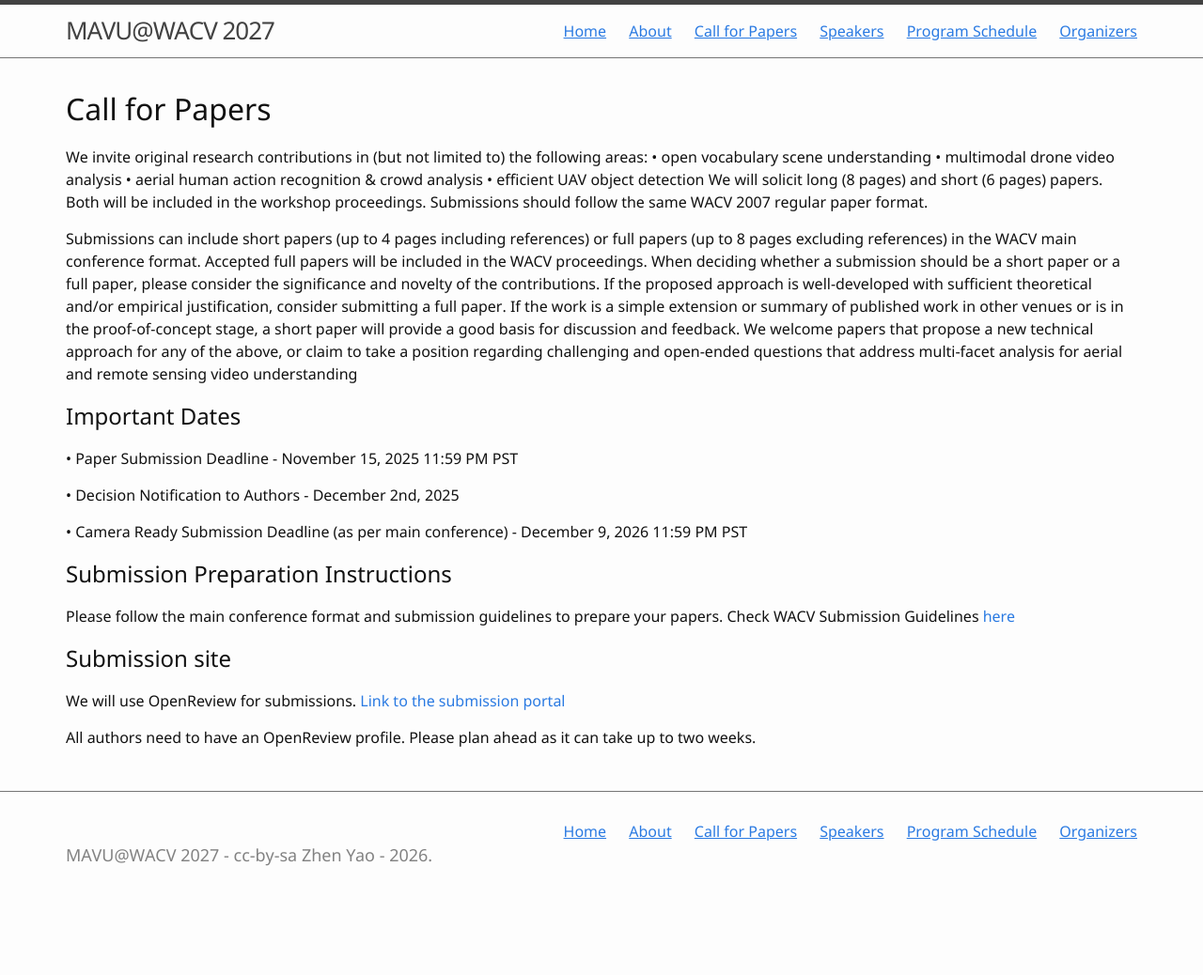
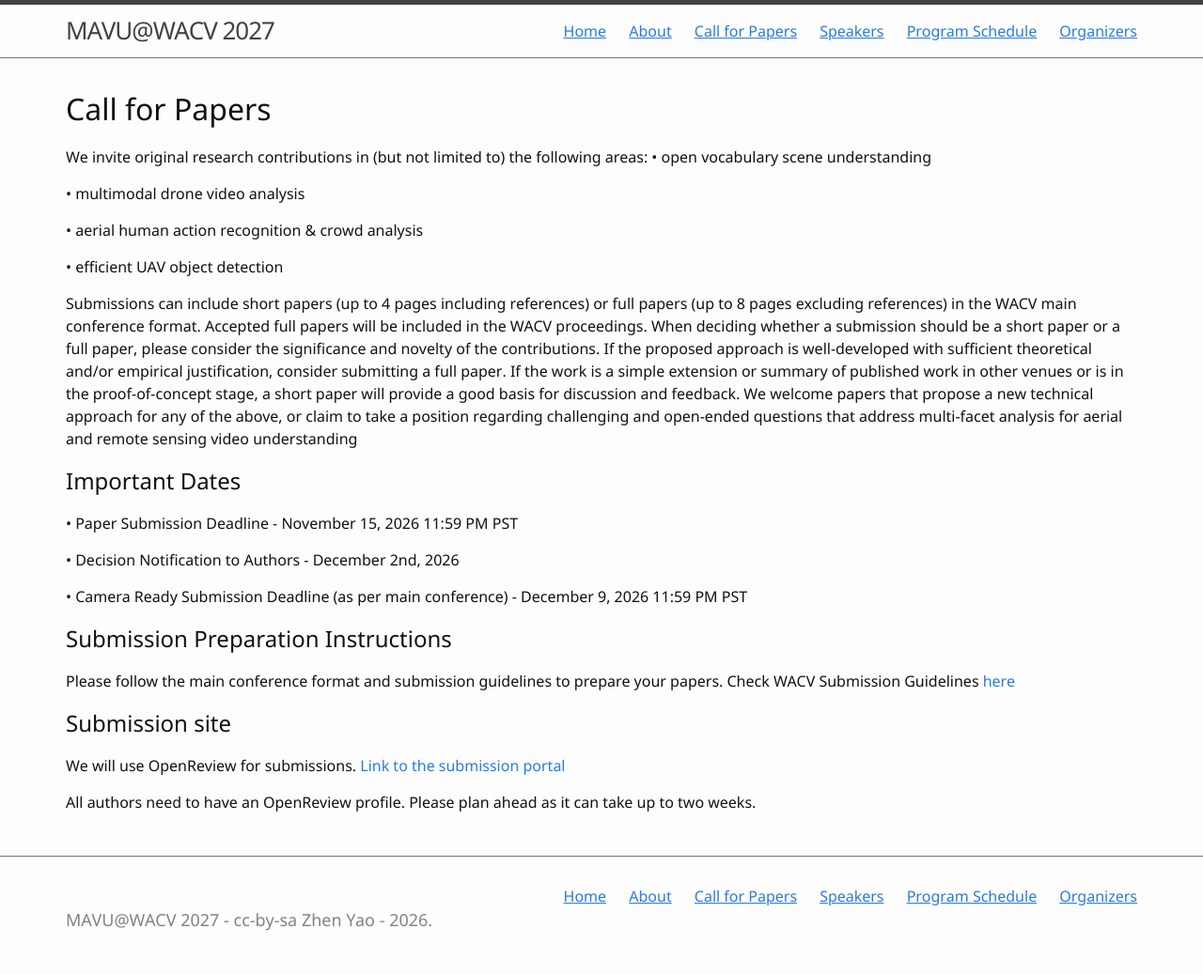
Before and after one commit to zyaocoder/MAVU-workshop-2027, a Jekyll site: the page built from 1-intro.md, in a window 1280 px wide. Shown: the whole page at 94% size. Built offline with Jekyll 4.4.1, drawn with Linux system fonts in a browser that asks for light colours; before the commit the page ends 969 px from its top, so only the background shows below that.

Commit message:
Update 1-intro.md

```diff
--- a/1-intro.md
+++ b/1-intro.md
@@ -7,20 +7,20 @@ nav: true
 
 We invite original research contributions in (but not limited to) the following areas:
 • open vocabulary scene understanding
+
 • multimodal drone video analysis
+
 • aerial human action recognition & crowd analysis
+
 • efficient UAV object detection
-We will solicit long (8 pages) and short (6 pages) papers. Both will be included in the workshop proceedings.
-Submissions should follow the same WACV 2007 regular paper format.
-
 
 Submissions can include short papers (up to 4 pages including references) or full papers (up to 8 pages excluding references) in the WACV main conference format. Accepted full papers will be included in the WACV proceedings. When deciding whether a submission should be a short paper or a full paper, please consider the significance and novelty of the contributions. If the proposed approach is well-developed with sufficient theoretical and/or empirical justification, consider submitting a full paper. If the work is a simple extension or summary of published work in other venues or is in the proof-of-concept stage, a short paper will provide a good basis for discussion and feedback. We welcome papers that propose a new technical approach for any of the above, or claim to take a position regarding challenging and open-ended questions that address multi-facet analysis for aerial and remote sensing video understanding
 
 ## Important Dates
 
-• Paper Submission Deadline - November 15, 2025 11:59 PM PST
+• Paper Submission Deadline - November 15, 2026 11:59 PM PST
 
-• Decision Notification to Authors - December 2nd, 2025
+• Decision Notification to Authors - December 2nd, 2026
 
 • Camera Ready Submission Deadline (as per main conference) - December 9, 2026 11:59 PM PST
 
```
